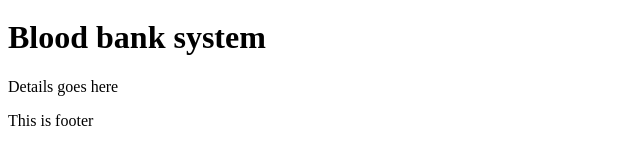
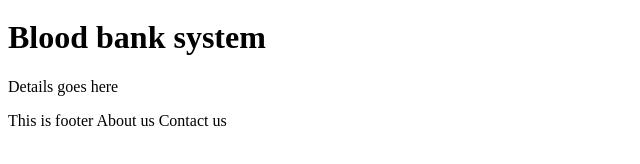
Before and after one commit to jahfar-upcode/demo-bloodbank-app, a plain HTML site: page index.html in a window 1280 px wide. Shown: the part 60-224 px from the top of the page, without its empty margins (0-640 px from the left). Drawn offline with Linux system fonts and the light colour scheme.

Commit message:
added About and contact

```diff
--- a/index.html
+++ b/index.html
@@ -6,6 +6,8 @@
         <p>Details goes here</p>
         <footer>
             This is footer
+            <a>About us</a>
+            <a>Contact us</a>
         </footer>
     </body>
 </html>
```
